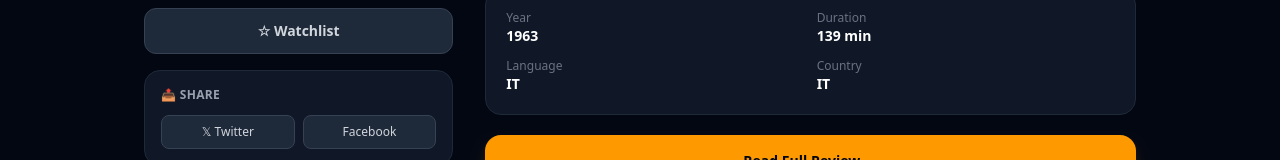
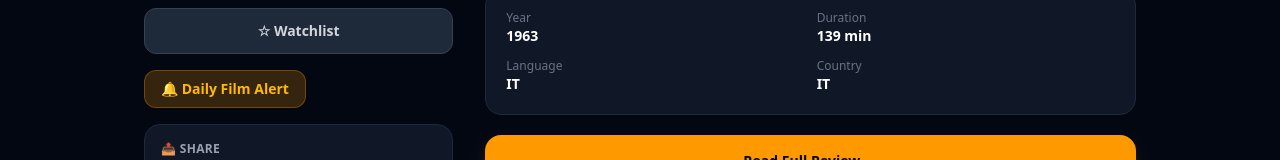
Before and after one commit to saleenm/cinereview, a Next.js app: page /en/movie-of-day in a window 1280 px wide. Shown: the part 754-914 px from the top of the page. Built offline with nearby package versions, Linux system fonts and the light colour scheme; no server answers.

Commit message:
feat: push notifications button + search page + pagination

```diff
--- a/app/[locale]/movie-of-day/page.tsx
+++ b/app/[locale]/movie-of-day/page.tsx
@@ -8,6 +8,7 @@ import Header from '@/components/Header'
 import Footer from '@/components/Footer'
 import RatingCircle from '@/components/RatingCircle'
 import WatchlistButton from '@/components/WatchlistButton'
+import PushNotificationButton from '@/components/PushNotificationButton'
 import BreadcrumbJsonLd from '@/components/BreadcrumbJsonLd'
 
 interface Props { params: Promise<{ locale: string }> }
@@ -122,6 +123,7 @@ export default async function MovieOfDayPage({ params }: Props) {
 
               {/* Watchlist */}
               <WatchlistButton slug={movie.slug} title={movie.title} />
+              <PushNotificationButton locale={locale} />
 
               {/* Share */}
               <div className="bg-gray-900 border border-gray-800 rounded-2xl p-4">
--- /dev/null
+++ b/components/PushNotificationButton.tsx
@@ -0,0 +1,54 @@
+'use client'
+
+import { useState, useEffect } from 'react'
+
+const LABELS: Record<string, Record<string, string>> = {
+  subscribe:   { ar: '🔔 فيلم اليوم يومياً', en: '🔔 Daily Film Alert', fr: '🔔 Film du jour', es: '🔔 Alerta diaria', tr: '🔔 Günlük film', de: '🔔 Täglicher Film', ja: '🔔 毎日映画通知', pt: '🔔 Alerta diário' },
+  subscribed:  { ar: '✅ مفعّل', en: '✅ Subscribed', fr: '✅ Abonné', es: '✅ Suscrito', tr: '✅ Abone', de: '✅ Abonniert', ja: '✅ 登録済み', pt: '✅ Inscrito' },
+  unsupported: { ar: 'المتصفح لا يدعم الإشعارات', en: 'Browser not supported', fr: 'Navigateur non supporté', es: 'Navegador no soportado', tr: 'Tarayıcı desteklenmiyor', de: 'Browser nicht unterstützt', ja: 'ブラウザ非対応', pt: 'Navegador não suportado' },
+}
+
+export default function PushNotificationButton({ locale = 'en' }: { locale?: string }) {
+  const [state, setState] = useState<'idle' | 'subscribed' | 'unsupported'>('idle')
+  const L = (k: string) => LABELS[k]?.[locale] || LABELS[k]?.en || k
+
+  useEffect(() => {
+    if (!('Notification' in window) || !('serviceWorker' in navigator)) {
+      setState('unsupported')
+      return
+    }
+    if (Notification.permission === 'granted') setState('subscribed')
+  }, [])
+
+  const subscribe = async () => {
+    if (!('Notification' in window)) return
+    const perm = await Notification.requestPermission()
+    if (perm === 'granted') {
+      setState('subscribed')
+      // Show welcome notification
+      if ('serviceWorker' in navigator) {
+        const reg = await navigator.serviceWorker.ready
+        reg.showNotification('CineReview 🎬', {
+          body: locale === 'ar' ? 'ستصلك إشعارات بأفضل الأفلام يومياً!' : 'You\'ll get daily film recommendations!',
+          icon: '/logos/icon-192.png',
+        })
+      }
+    }
+  }
+
+  if (state === 'unsupported') return null
+
+  return (
+    <button
+      onClick={subscribe}
+      disabled={state === 'subscribed'}
+      className={`flex items-center gap-2 px-4 py-2 rounded-xl text-sm font-semibold transition-colors ${
+        state === 'subscribed'
+          ? 'bg-green-500/20 text-green-400 border border-green-500/30 cursor-default'
+          : 'bg-amber-500/20 text-amber-400 border border-amber-500/30 hover:bg-amber-500/30'
+      }`}
+    >
+      {state === 'subscribed' ? L('subscribed') : L('subscribe')}
+    </button>
+  )
+}
```
